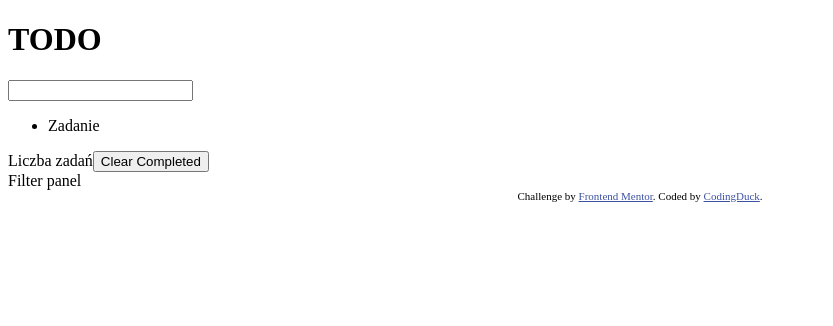
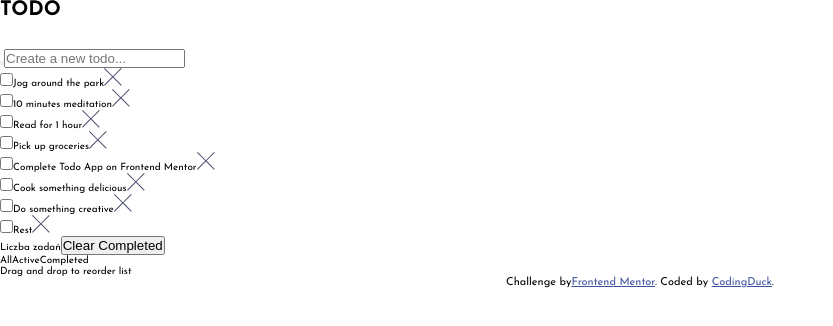
Before and after one commit to KaskaS-O/todo-app, a React (Create React App) app: page / in a window 1280 px wide. Shown: the top 326 px of the page, without its empty margins (0-833 px from the left). Built offline with nearby package versions, Linux system fonts and the light colour scheme.

Commit message:
Create scss basic files, import Josephine font from GF, create BEM classes

```diff
--- a/public/index.html
+++ b/public/index.html
@@ -11,10 +11,17 @@
       href="./images/favicon-32x32.png"
     />
 
+    <link rel="preconnect" href="https://fonts.googleapis.com" />
+    <link rel="preconnect" href="https://fonts.gstatic.com" crossorigin />
+    <link
+      href="https://fonts.googleapis.com/css2?family=Josefin+Sans:wght@400;700&display=swap"
+      rel="stylesheet"
+    />
+
     <title>Frontend Mentor | Todo app</title>
   </head>
   <body>
-    <div id="root"></div>
+    <main id="root"></main>
     <!--
   Todo
 
@@ -27,12 +34,5 @@
   Clear Completed
 
   Drag and drop to reorder list -->
-
-    <div class="attribution">
-      Challenge by
-      <a href="https://www.frontendmentor.io?ref=challenge" target="_blank"
-        >Frontend Mentor</a
-      >. Coded by <a href="#">CodingDuck</a>.
-    </div>
   </body>
 </html>
--- a/src/components/App.js
+++ b/src/components/App.js
@@ -2,6 +2,8 @@ import React, { Component } from "react";
 import CreateTaskPanel from "./CreateTaskPanel";
 import TaskList from "./TaskList";
 import FilterPanel from "./FilterPanel";
+import { ReactComponent as Sun } from "../images/icon-sun.svg";
+import { ReactComponent as Moon } from "../images/icon-moon.svg";
 
 class App extends Component {
   state = {
@@ -19,10 +21,22 @@ class App extends Component {
   render() {
     return (
       <>
-        <h1>TODO</h1>
+        <h1 className="title">TODO</h1>
+        <div className="theme-toggle">
+          <Sun />
+          <Moon />
+        </div>
         <CreateTaskPanel />
-        <TaskList />
+        <TaskList tasks={this.state.tasks} />
         <FilterPanel />
+        <p className="txt txt--gray">Drag and drop to reorder list</p>
+        <footer className="attribution">
+          Challenge by
+          <a href="https://www.frontendmentor.io?ref=challenge">
+            Frontend Mentor
+          </a>
+          . Coded by <a href="#">CodingDuck</a>.
+        </footer>
       </>
     );
   }
--- a/src/components/CreateTaskPanel.js
+++ b/src/components/CreateTaskPanel.js
@@ -1,10 +1,15 @@
 import React from "react";
 
-const CreateTaskPanel = () => {
+const CreateTaskPanel = (props) => {
   return (
-    <div>
-      <input type="text" />
-    </div>
+    <form className="create-todo">
+      <button className="create-todo__btn"></button>
+      <input
+        className="create-todo__input txt txt--grey"
+        type="text"
+        placeholder="Create a new todo..."
+      />
+    </form>
   );
 };
 
--- a/src/components/FilterPanel.js
+++ b/src/components/FilterPanel.js
@@ -1,7 +1,13 @@
 import React from "react";
 
 const FilterPanel = () => {
-  return <div>Filter panel</div>;
+  return (
+    <div className="filter-panel">
+      <span className="filter-panel__filter">All</span>
+      <span className="filter-panel__filter">Active</span>
+      <span className="filter-panel__filter">Completed</span>
+    </div>
+  );
 };
 
 export default FilterPanel;
--- a/src/components/Task.js
+++ b/src/components/Task.js
@@ -1,7 +1,14 @@
 import React from "react";
+import { ReactComponent as Cross } from "../images/icon-cross.svg";
 
-const Task = () => {
-  return <li>Zadanie</li>;
+const Task = (props) => {
+  return (
+    <li className="task-list__task task">
+      <input className="task__checkbox" type="checkbox" />
+      <span className="task__title txt txt--white">{props.title}</span>
+      <Cross className="task__delete" />
+    </li>
+  );
 };
 
 export default Task;
--- a/src/components/TaskList.js
+++ b/src/components/TaskList.js
@@ -2,12 +2,13 @@ import React from "react";
 import Task from "./Task";
 import TaskManage from "./TaskManage";
 
-const TaskList = () => {
+const TaskList = (props) => {
+  const tasks = props.tasks.map((task) => (
+    <Task key={task.title} title={task.title} active={task.active} />
+  ));
   return (
-    <div>
-      <ul>
-        <Task />
-      </ul>
+    <div className="task-list">
+      <ul className="task-list__list">{tasks}</ul>
       <TaskManage />
     </div>
   );
--- a/src/components/TaskManage.js
+++ b/src/components/TaskManage.js
@@ -2,9 +2,9 @@ import React from "react";
 
 const TaskManage = () => {
   return (
-    <div>
-      <span>Liczba zadań</span>
-      <button>Clear Completed</button>
+    <div className="task-list__manage-tasks manage-tasks">
+      <span className="manage-tasks__active">Liczba zadań</span>
+      <button className="manage-tasks__clear">Clear Completed</button>
     </div>
   );
 };
--- /dev/null
+++ b/src/scss/_normalize.scss
@@ -0,0 +1,23 @@
+// - Font size: 18px
+@import "variables";
+
+* {
+  margin: 0;
+  padding: 0;
+  box-sizing: border-box;
+}
+
+html {
+  font-size: 10px;
+  font-family: "Josefin Sans", sans-serif;
+}
+
+body {
+  width: 100%;
+  min-height: 100vh;
+}
+
+main {
+  height: 100%;
+  width: 100%;
+}
--- /dev/null
+++ b/src/scss/_variables.scss
@@ -0,0 +1,27 @@
+$bright-blue: hsl(220, 98%, 61%);
+$check-bg: linear-gradient(hsl(192, 100%, 67%) to hsl(280, 87%, 65%));
+
+// Light Theme
+$LT-very-light-gray: hsl(0, 0%, 98%);
+$LT-very-light-grayish-blue: hsl(236, 33%, 92%);
+$LT-light-grayish-blue: hsl(233, 11%, 84%);
+$LT-dark-grayis-blue: hsl(236, 9%, 61%);
+$LT-very-dark-grayish-blue: hsl(235, 19%, 35%);
+
+// Dark Theme
+$DT-very-dark-blue: hsl(235, 21%, 11%);
+$DT-very-dark-desaturated-blue: hsl(235, 24%, 19%);
+$DT-light-grayish-blue: hsl(234, 39%, 85%);
+$DT-hover: hsl(236, 33%, 92%);
+$DT-grayish-blue: hsl(234, 11%, 52%);
+$DT-dark-grayish-blue: hsl(233, 14%, 35%);
+$DT-very-dark-grayish-blue: hsl(237, 14%, 26%);
+
+// breakpoints
+$mobile-xs: 300px;
+$mobile-md: 768px;
+$mobile-lg: 1024px;
+
+$desktop-sm: 1200px;
+$desktop-lg: 1440px;
+$desktop-xl: 1600px;
--- a/src/scss/style.scss
+++ b/src/scss/style.scss
@@ -1,3 +1,6 @@
+@import "normalize";
+@import "variables";
+
 .attribution {
   font-size: 11px;
   text-align: center;
```
